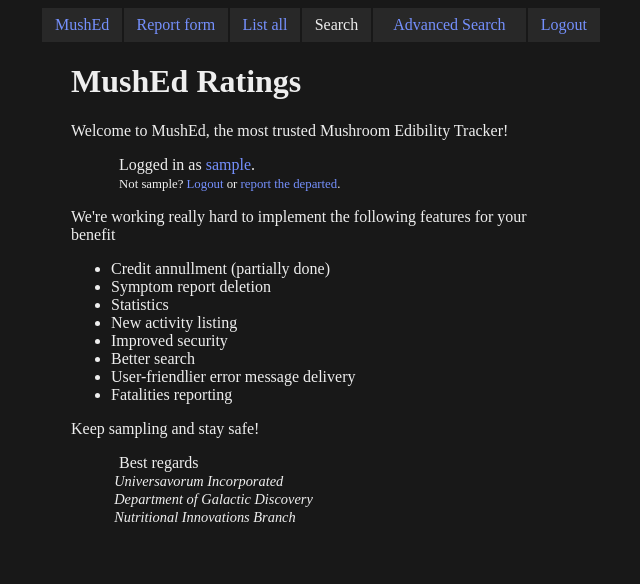
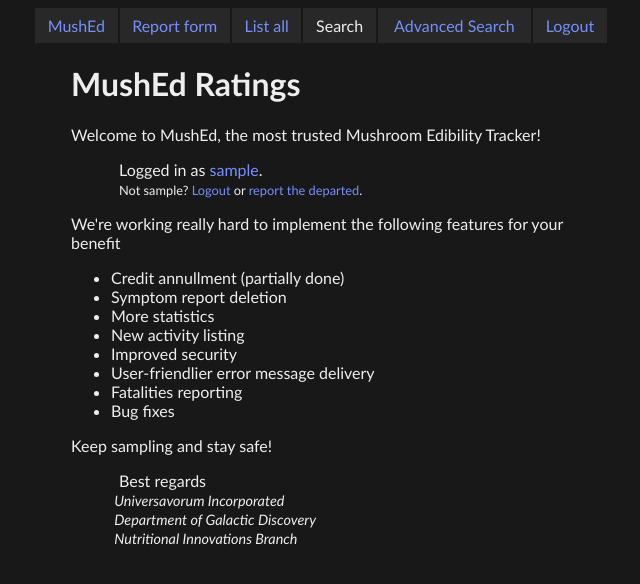
Before and after one commit to ramla/mushed-ratings, a Flask app: page / in a window 1280 px wide. Shown: the top 584 px of the page, without its empty margins (319-959 px from the left). Run offline with Flask 3, Linux system fonts and the light colour scheme; the visitor is signed in with stand-in values (Sample User, id 1); parts of the project's set-up code (start-up, migrations or seed data) failed here and were passed over.

Commit message:
font tweak

```diff
--- a/static/base.css
+++ b/static/base.css
@@ -11,6 +11,7 @@
 body {
     background-color: #181818;
     color: var(--color-text);
+    font-family: Ubuntu, Candara, sans-serif;
 }
 
 a:link {
--- a/templates/index.html
+++ b/templates/index.html
@@ -15,12 +15,12 @@
       <ul>
         <li>Credit annullment (partially done)</li>
         <li>Symptom report deletion</li>
-        <li>Statistics</li>
+        <li>More statistics</li>
         <li>New activity listing</li>
         <li>Improved security</li>
-        <li>Better search</li>
         <li>User-friendlier error message delivery </li>
         <li>Fatalities reporting</li>
+        <li>Bug fixes</li>
       </ul>
     </p>
     <p>Keep sampling and stay safe!</p>
```
